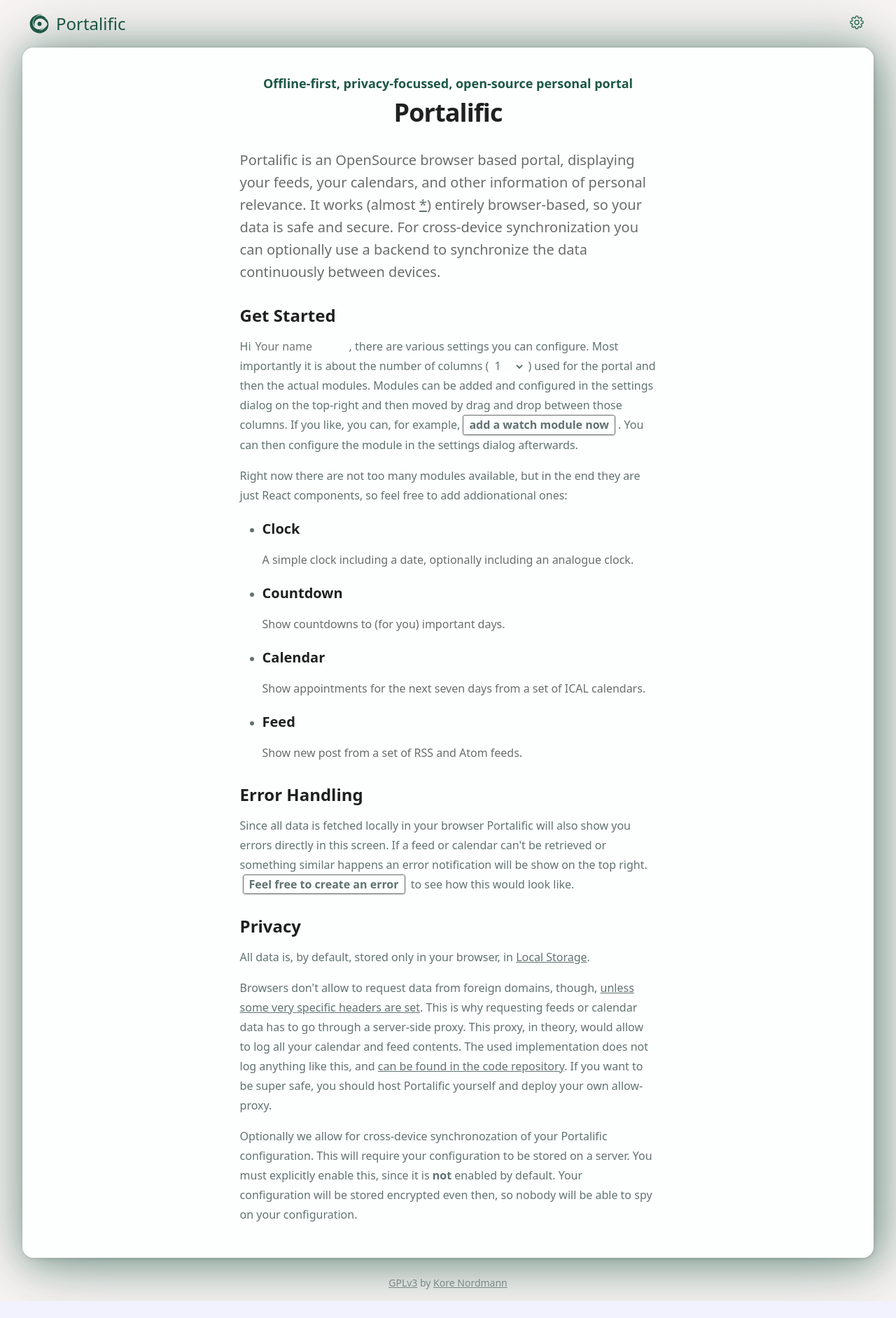
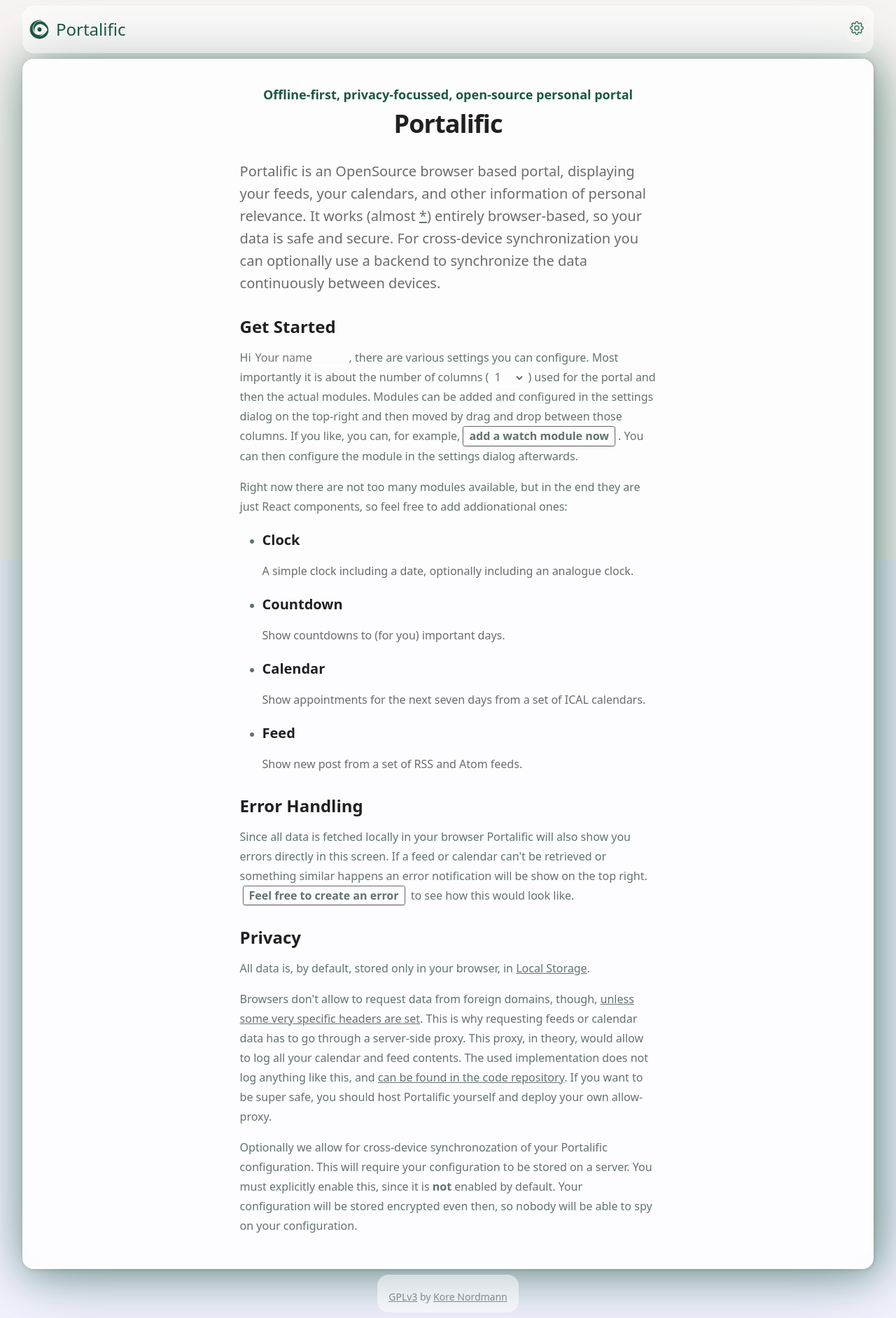
Before and after one commit to kore/portalific, a Next.js app: page / in a window 1280 px wide. Shown: the whole page at 70% size. Before the commit the page ends 1860 px from the top, so only its background shows below. Built offline with nearby package versions, Linux system fonts and the light colour scheme.

Commit message:
fix: Improved styling with background image

```diff
--- a/styles/globals.scss
+++ b/styles/globals.scss
@@ -216,6 +216,8 @@ a {
   min-height: 100vh;
   position: relative;
   overflow: hidden;
+  background-repeat: no-repeat;
+  background-size: cover;
 
   &__container {
     display: flex;
@@ -237,9 +239,12 @@ a {
 .header {
   display: flex;
   width: calc(100% - 2 * var(--spacing-sm));
-  margin: 0;
+  margin: var(--spacing-sm);
   align-items: center;
   padding: var(--spacing-sm);
+  background-color: var(--color-white-50);
+  backdrop-filter: blur(2px);
+  border-radius: var(--radius-md);
 
   &__logo {
     position: relative;
@@ -503,7 +508,11 @@ a {
   display: flex;
   flex-direction: row;
   align-items: center;
-  padding: var(--spacing-sm) 0;
+  margin: var(--spacing-sm);
+  padding: var(--spacing-xs) var(--spacing-md);
+  background-color: var(--color-white-50);
+  backdrop-filter: blur(2px);
+  border-radius: var(--radius-md);
 
   &__copyright {
     margin-bottom: var(--spacing-xs);
@@ -630,7 +639,8 @@ a {
 
   .module {
     width: calc(100% - 2 * var(--spacing-md));
-    background-color: var(--color-white-10);
+    background-color: var(--color-white-50);
+	backdrop-filter: blur(10px);
     border: 1px solid var(--color-gray-900-10);
     border-bottom: 0;
     padding: var(--spacing-md);
--- a/styles/theme-black.scss
+++ b/styles/theme-black.scss
@@ -114,7 +114,8 @@
      box-shadow: 1px 0px 1px 0px var(--color-gray-500) , -3px 3px 4px 1px var(--color-white-50);
 
      .module {
-        background-color: var(--color-white-20);
+       background-color: var(--color-white-80);
+	   backdrop-filter: blur(10px);
      }
   }
 
--- a/styles/theme-green.scss
+++ b/styles/theme-green.scss
@@ -73,7 +73,12 @@
 
 .theme--green {
   color: var(--color-text);
-  background-color: var(--color-bg);
+
+  .layout__container {
+    min-height: 100vh;
+    position: relative;
+    overflow: hidden;
+  }
 
   .theme-switcher {
     display: none;
@@ -93,7 +98,31 @@
 
   .layout {
     &__gradient {
-      display: none;
+      position: fixed;
+      z-index: -1;
+      left: 0;
+      top: 0;
+      width: 100%;
+      height: 100vh;
+      filter: none;
+      transform: none;
+      opacity: 1;
+
+      &--large {
+        position: fixed;
+        top: 0;
+        left: 0;
+        right: 0;
+        bottom: 0;
+        min-height: 100vh;
+        width: 100%;
+
+        background: var(--color-bg);
+      }
+
+      &--small {
+        display: none;
+      }
     }
   }
 
@@ -104,7 +133,8 @@
        5px 5px 100px 0px var(--color-primary-500-40);
 
     .module {
-       background-color: #fdffff;
+       background-color: var(--color-white-80);
+	   backdrop-filter: blur(10px);
        border: none;
     }
 
```
